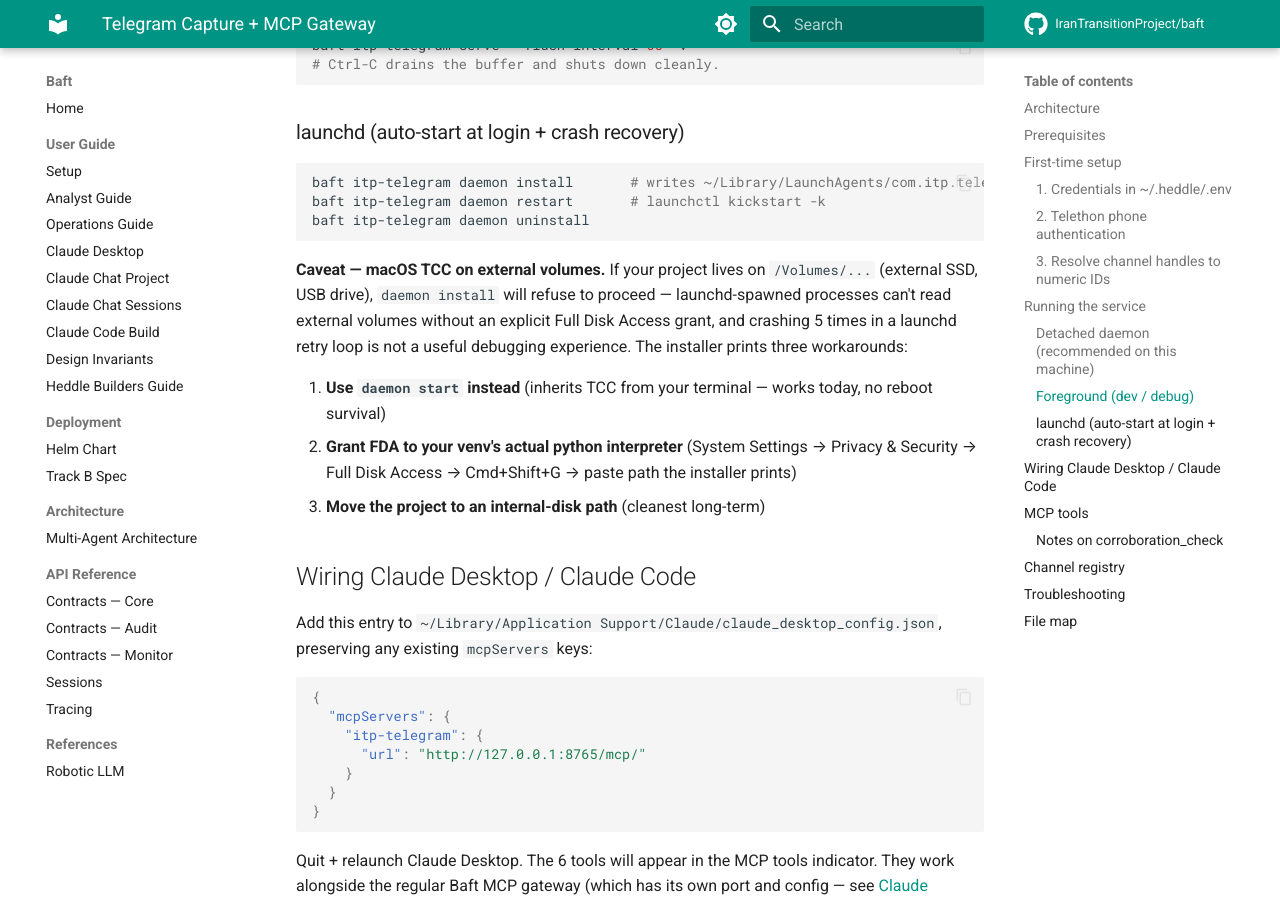
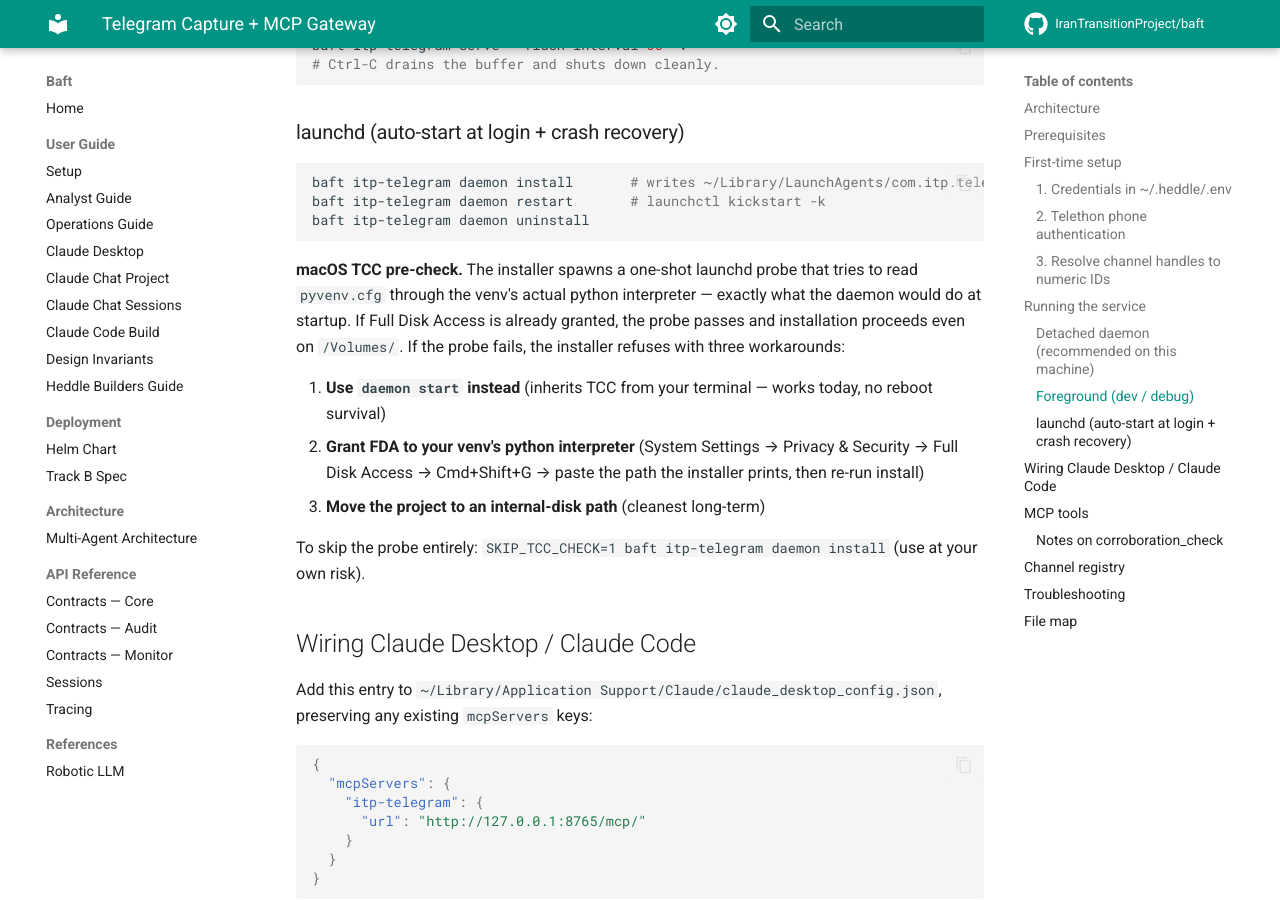
Before and after one commit to IranTransitionProject/baft, an MkDocs documentation site: the page built from docs/TELEGRAM_CAPTURE.md, in a window 1280 px wide and 900 px high, scrolled down 3095 px. Built offline with MkDocs 1.6.1 and Material for MkDocs 9.7.7, drawn with Linux system fonts in a browser that asks for light colours; comment, search, counter and statistics services are not loaded; some of the changed text lies outside the part shown.

Commit message:
docs: update TCC section for launchd probe (9cc6c88)
The install script now spawns a real launchd TCC probe instead of a
dumb /Volumes/ path check. Update the caveat, troubleshooting table,
and file-map description to match. Add SKIP_TCC_CHECK override note.

Co-Authored-By: Claude Opus 4.6 <noreply@anthropic.com>

````diff
--- a/docs/TELEGRAM_CAPTURE.md
+++ b/docs/TELEGRAM_CAPTURE.md
@@ -150,16 +150,19 @@ baft itp-telegram daemon restart       # launchctl kickstart -k
 baft itp-telegram daemon uninstall
 ```
 
-**Caveat — macOS TCC on external volumes.** If your project lives on
-`/Volumes/...` (external SSD, USB drive), `daemon install` will refuse
-to proceed — launchd-spawned processes can't read external volumes
-without an explicit Full Disk Access grant, and crashing 5 times in a
-launchd retry loop is not a useful debugging experience. The installer
-prints three workarounds:
+**macOS TCC pre-check.** The installer spawns a one-shot launchd probe
+that tries to read `pyvenv.cfg` through the venv's actual python
+interpreter — exactly what the daemon would do at startup. If Full Disk
+Access is already granted, the probe passes and installation proceeds
+even on `/Volumes/`. If the probe fails, the installer refuses with
+three workarounds:
 
 1. **Use `daemon start` instead** (inherits TCC from your terminal — works today, no reboot survival)
-2. **Grant FDA to your venv's actual python interpreter** (System Settings → Privacy & Security → Full Disk Access → Cmd+Shift+G → paste path the installer prints)
+2. **Grant FDA to your venv's python interpreter** (System Settings → Privacy & Security → Full Disk Access → Cmd+Shift+G → paste the path the installer prints, then re-run install)
 3. **Move the project to an internal-disk path** (cleanest long-term)
+
+To skip the probe entirely: `SKIP_TCC_CHECK=1 baft itp-telegram daemon install`
+(use at your own risk).
 
 ## Wiring Claude Desktop / Claude Code
 
@@ -225,7 +228,7 @@ and `baft itp-telegram daemon restart` (or stop + start).
 
 | Symptom | Likely cause + fix |
 |---|---|
-| `daemon install` aborts with "Project lives on an external volume" | Expected on `/Volumes/`. Use `daemon start` instead, or follow the FDA workaround the installer prints. |
+| `daemon install` aborts with "TCC probe failed" | launchd can't read the venv (common on `/Volumes/`). Grant FDA to the python path shown, use `daemon start` instead, or override with `SKIP_TCC_CHECK=1`. |
 | Daemon dies immediately, log shows `PermissionError: ... pyvenv.cfg` | macOS TCC blocked launchd from reading the venv. Same fix as above. |
 | `0 posts captured` over 5+ minutes | Iran clock is ~midnight–05:00 IRST (overnight). Wait for morning. Or run `baft itp-telegram search "ایران"` to sanity-check the store. |
 | `corroboration_check` returns `matches: 0` and log shows `lmstudio.http_error status=400 body={"error":"...n_keep:...n_ctx:..."}` | Analyzer prompt overflowed LM Studio's loaded context. Either reload the model with a larger `n_ctx`, or rely on the built-in 15-post cap. |
@@ -261,6 +264,6 @@ baft/
     pid_manager.py              # PID file + liveness helpers
     cli.py                      # Click subcommand group
   deploy/macos/
-    install.sh                  # launchd plist generator (with TCC pre-check)
+    install.sh                  # launchd plist generator (with launchd TCC probe)
     uninstall.sh
 ```
````
